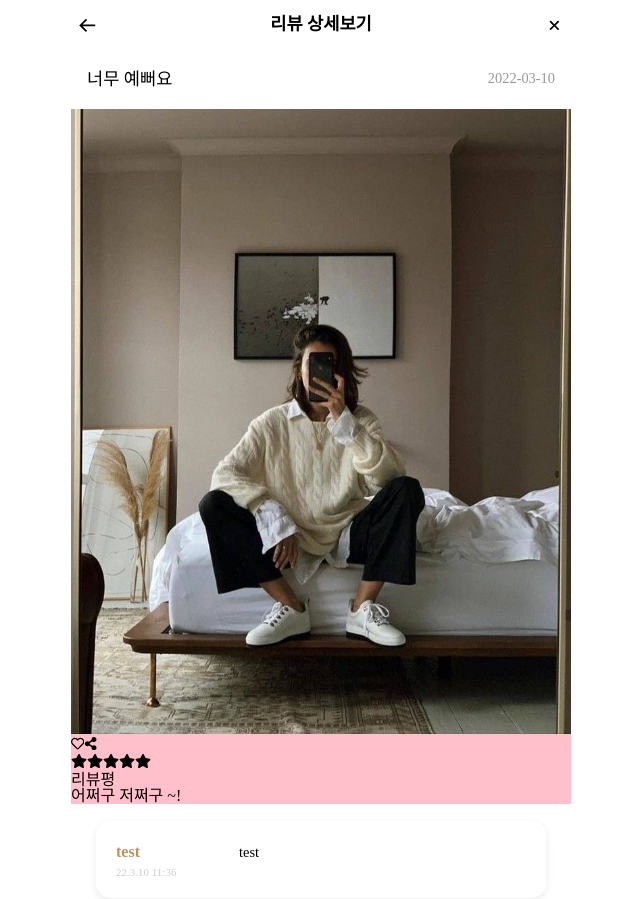
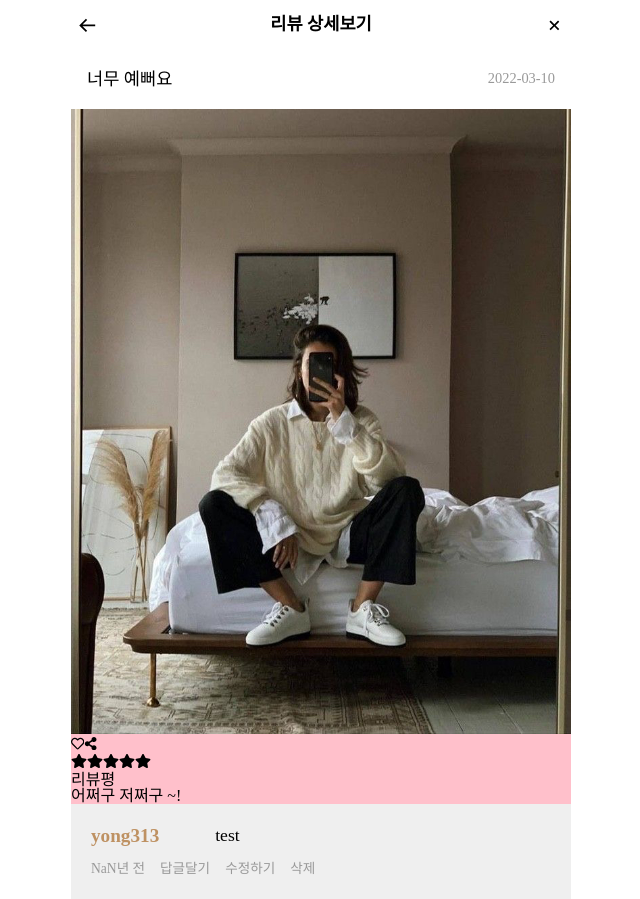
Before and after one commit to yong313/wanted-codestates-project-10-9, a React (Create React App) app: page /review-detail in a window 1280 px wide. Shown: the top 899 px of the page, without its empty margins (319-959 px from the left). Built offline with nearby package versions, Linux system fonts and the light colour scheme; the HTML template or start-up script is replaced by a standard one.

Commit message:
[Feat] #13 댓글 달기 기능 -기능 구현 중

```diff
--- a/src/components/comments/AddComments.jsx
+++ b/src/components/comments/AddComments.jsx
@@ -1,91 +1,108 @@
 import React from 'react';
 import Styled from 'styled-components';
 
-const AddComments = ({ pushComment }) => {
-  // 댓글 단 시간
-  let today = new Date(); // today 객체에 Date()의 결과를 넣어줬다
-  let time = {
-    year: today.getFullYear().toString().substring(2, 4), //현재 년도 앞에 두자리 자름
-    month: today.getMonth() + 1, // 현재 월
-    date: today.getDate(), // 현제 날짜
-    hours: today.getHours(), //현재 시간
-    minutes: today.getMinutes(), //현재 분
-  };
-  let timestring = `${time.year}.${time.month}.${time.date} ${time.hours}:${time.minutes}`;
+const AddComments = () => {
+  // 댓글 작성 시간 표시 함수
+  function displayedAt(createdAt) {
+    const milliSeconds = new Date() - createdAt;
+    const seconds = milliSeconds / 1000;
+    if (seconds < 60) return `방금 전`;
+    const minutes = seconds / 60;
+    if (minutes < 60) return `${Math.floor(minutes)}분 전`;
+    const hours = minutes / 60;
+    if (hours < 24) return `${Math.floor(hours)}시간 전`;
+    const days = hours / 24;
+    if (days < 7) return `${Math.floor(days)}일 전`;
+    const weeks = days / 7;
+    if (weeks < 5) return `${Math.floor(weeks)}주 전`;
+    const months = days / 30;
+    if (months < 12) return `${Math.floor(months)}개월 전`;
+    const years = days / 365;
+    return `${Math.floor(years)}년 전`;
+  }
+
   return (
     <>
-      {/* {pushComment.map((el, idx) => { */}
-      <AddCommentsBox>
-        <TopBox>
-          <NickNameArea>test</NickNameArea>
-          <DateArea>{timestring}</DateArea>
-        </TopBox>
-        <CommentsArea>test</CommentsArea>
-      </AddCommentsBox>
-      {/* })} */}
+      <Container>
+        <AddCommentsBox>
+          <NickNameArea>yong313</NickNameArea>
+          <CommentsArea>test</CommentsArea>
+        </AddCommentsBox>
+        <ToolBox>
+          <DateArea>{displayedAt()}</DateArea>
+          <ReComment>답글달기</ReComment>
+          <ToEdit>수정하기</ToEdit>
+          <DeleteComment>삭제</DeleteComment>
+        </ToolBox>
+      </Container>
     </>
   );
 };
 
+const Container = Styled.div`
+  width:100%;
+  height: auto;
+  display: flex;
+  flex-direction: column;
+  background-color: #efefef;
+  padding: 5px 20px 0 20px;
+`;
+
 const AddCommentsBox = Styled.div`
-  width: 90%;
+  width: 100%;
   height: auto;
-  min-height: 76px;
-  margin: 17px 0;
-  border-radius: 15px;
-  box-shadow: 0px 3px 10px rgba(0, 0, 0, 0.08);
-  padding: 20px;
+  padding: 15px 0;
   display: flex;
   align-items: flex-start;
   justify-content: center;
-  animation: fadeInMSG 0.85s cubic-bezier(0.22, 0.61, 0.36, 1);
-
-  @keyframes fadeInMSG {
-    from {
-      opacity: 0;
-      margin-left: 80px;
-    }
-    to {
-      opacity: 1;
-      margin-left: 0;
-    }
-  }
-`;
-
-const TopBox = Styled.div`
-  width: 30%;
-  height: 100%;
-  display: flex;
-  align-items: flex-start;
-  flex-direction: column;
-  padding-top: 3px;
 `;
 
 const NickNameArea = Styled.div`
+  width: 26%;
+  height: auto;
+  display: flex;
+  font-size: 1.2rem;
+  font-weight: bold;
+  padding-top: 2px;
+  margin-right: 1%;
+  color: #be9162;
+`;
+
+const CommentsArea = Styled.div`
+  width: 73%;
+  height: 100%;
+  display: flex;
+  font-size: 1.1rem;
+  line-height: 1.425rem;
+`;
+
+const ToolBox = Styled.div`
   width: 100%;
   height: auto;
   display: flex;
-  font-size: 1rem;
-  font-weight: bold;
-  color: #be9162;
-  margin-bottom: 7px;
+  justify-content: flex-start;
 `;
 
 const DateArea = Styled.div`
-  width: 100%;
+  width: auto;
   height: auto;
-  display: flex;
-  font-size: 11px;
-  color: #ccc;
+  color: #999;
+  font-size: 0.85rem;
+  font-weight: 300;
+  margin-right: 15px;
 `;
 
-const CommentsArea = Styled.div`
-  width: 70%;
-  height: 100%;
-  display: flex;
-  font-size: 0.9rem;
-  font-weight: 300;
-  line-height: 1.425rem;
+const ReComment = Styled(DateArea)`
+  cursor: pointer;
+`;
+
+const ToEdit = Styled(DateArea)`
+  cursor: pointer;
+`;
+
+const DeleteComment = Styled(DateArea)`
+  cursor: pointer;
+  margin-right: 0;
 `;
 
 export default AddComments;
--- a/src/components/comments/CommentBox.jsx
+++ b/src/components/comments/CommentBox.jsx
@@ -1,10 +1,15 @@
-import React, { useState } from 'react';
+import React, { useState, useRef } from 'react';
 import Styled from 'styled-components';
+import { useDispatch, useSelector } from 'react-redux';
 import AddComments from './AddComments';
 
 const CommentBox = () => {
+  const userAddNickname = useRef('');
+  const userAddComment = useRef('');
+
   const [pushComment, setPushComment] = useState(false);
-  const [infoCommnet, setInfoCommnet] = useState(false);
+  const [addUserComment, setAddUserComment] = useState(false);
+
   return (
     <>
       <Container>
@@ -24,9 +29,12 @@ const CommentBox = () => {
         {/* 닉네임 댓글 작성 영역 */}
         <WriteCommentBox>
           <ContentBox>
-            <NickName placeholder="닉네임"></NickName>
-            <WriteComment placeholder="댓글을 입력해주세요 ✨"></WriteComment>
-            <SendBtn disabled={!infoCommnet}>게시</SendBtn>
+            <NickName placeholder="닉네임" ref={userAddNickname} />
+            <WriteComment
+              placeholder="댓글을 입력해주세요 ✨"
+              ref={userAddComment}
+            />
+            <SendBtn disabled={addUserComment}>게시</SendBtn>
           </ContentBox>
         </WriteCommentBox>
       </Container>
@@ -45,7 +53,6 @@ const CommentList = Styled.div`
   height: auto;
   max-height: 375px;
   overflow: scroll;
-  background-color: #ffffff;
   display: flex;
   align-items: center;
   justify-content: center;
@@ -74,20 +81,22 @@ const WriteCommentBox = Styled.div`
   display: flex;
   align-items: center;
   justify-content: center;
+  padding: 0 20px;
 `;
 
 const ContentBox = Styled(WriteCommentBox)`
-  width: 93%;
+  width: 100%;
   height: 50px;
   background-color: #fff;
-  border-radius: 50px;
+  border: 1px solid #ccc;
+  border-radius: 4rem;
   overflow: hidden;
+  padding: 0;
 `;
 
 const NickName = Styled.input`
   width: 20%;
   height: 100%;
-  padding-left: 10px;
   text-align: center;
 
   ::placeholder {
--- /dev/null
+++ b/src/modules/comment.js
@@ -0,0 +1,31 @@
+const ADD_NICKNAME_DATA = 'comment/ADD_NICKNAME_DATA';
+const ADD_COMMENT_DATA = 'comment/ADD_SUBMIT_DATA';
+
+export const setAddNickname = (state) => ({
+  type: ADD_NICKNAME_DATA,
+});
+export const setAddComment = (state) => ({
+  type: ADD_COMMENT_DATA,
+});
+
+const initialState = {
+  userNickname: null,
+  userComment: null,
+};
+
+export default function comment(state = initialState, action) {
+  switch (action.type) {
+    case ADD_NICKNAME_DATA:
+      return {
+        ...state,
+        userNickName: action.userNickname,
+      };
+    case ADD_COMMENT_DATA:
+      return {
+        ...state,
+        userComment: action.userComment,
+      };
+    default:
+      return state;
+  }
+}
--- a/src/modules/index.js
+++ b/src/modules/index.js
@@ -1,9 +1,10 @@
 import { combineReducers } from 'redux';
+import comment from './comment';
 import test from './test';
 //! 한프로젝트에 리듀서가 여러개일경우 한 리듀서로 합쳐사용한다.
 //! 합쳐진 리듀서를 루트 리듀서라고 부른다.
 
-const rootReducer = combineReducers({ test });
+const rootReducer = combineReducers({ test, comment });
 
 export default rootReducer;
 
```
